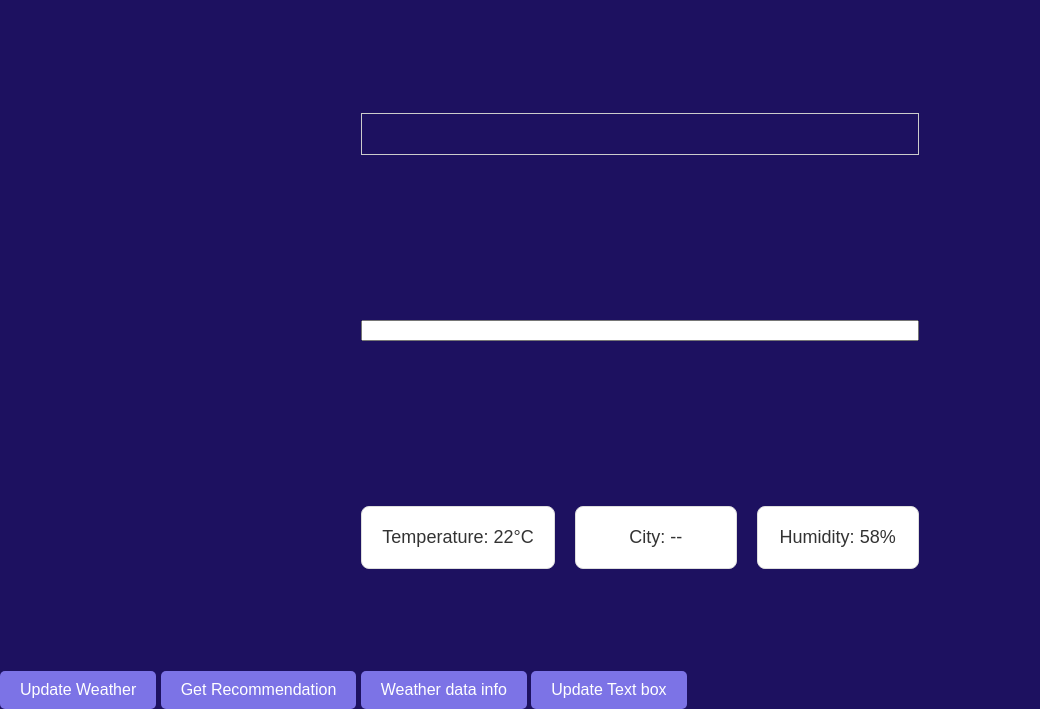
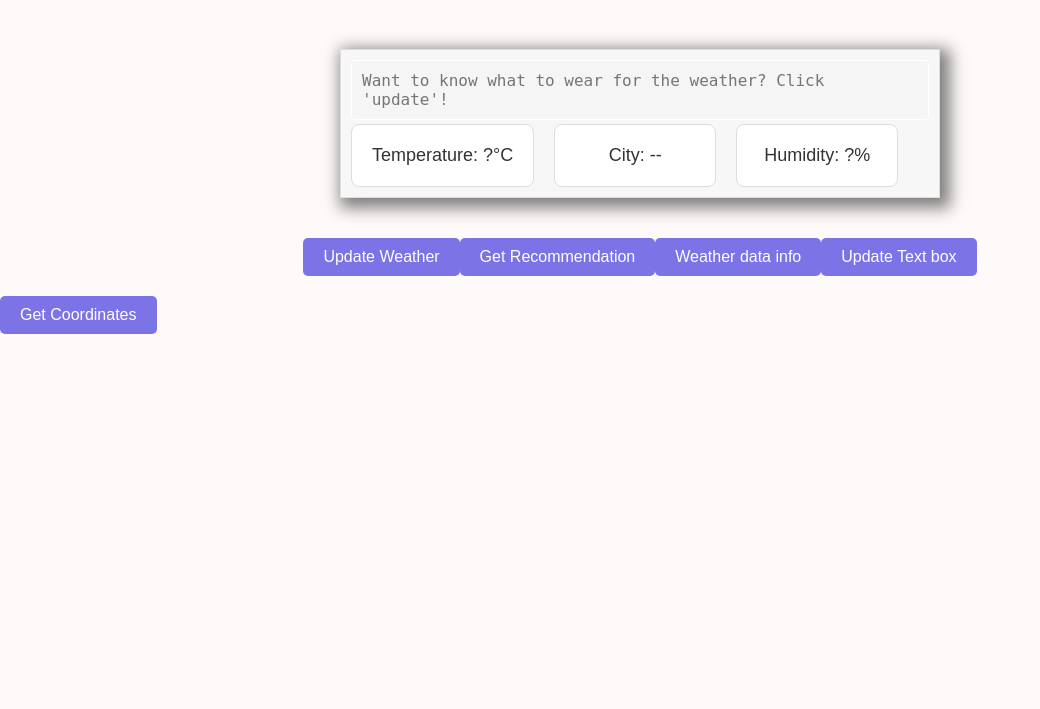
Before and after one commit to AlejandroPelcas/WeatherProject, a Flask app: page / in a window 1280 px wide. Shown: the part 164-873 px from the top of the page, without its empty margins (0-1040 px from the left). After the commit the page ends 498 px from the top, so only its background shows below. Run offline with Flask 3, Linux system fonts and the light colour scheme; data that the repository does not hold is empty.

Commit message:
add coordinate retrieval

```diff
--- a/Weather/static/css/style.css
+++ b/Weather/static/css/style.css
@@ -3,12 +3,12 @@ body {
     font-family: Arial, sans-serif;
     margin: 0;
     padding: 0;
-	background-color: #1d1160;
+	background-color: snow;
 }
 
 /* Header Styles */
 header {
-    background-color: #1d1160;  /* Calming Gray */
+    background-color: snow;  /* Calming Gray */
     color: grey;
     text-align: center;
     padding: 20px;
@@ -31,21 +31,45 @@ h2 {
     padding-top: 100px;
 }
 
-.graph {
+button {
+    padding: auto;
+    padding-left: 5%;
+}
+
+.buttons {
     display: flex;
-    background-color: snow;
-    width: 400px;
-    height: 400px;
+    justify-content: center;
 }
+
 
 /* Dashboard Styles */
 .dashboard {
-    display: grid;
-    justify-content: center;
-    align-items: center;
-    height: 80vh;
-    background-color: #1d1160;
+    width: 100%;
+    max-width: 600px;
+    margin: 20px auto;
+    padding: 10px; /* Padding inside the parent div */
+    border: 1px solid #ddd;
+    background-color: #f7f7f7;
+    box-sizing: border-box; /* Ensure padding doesn't affect width */
+    box-shadow: 5px 5px 15px 5px rgba(0, 0, 0, 0.5); /* Shadow properties */
+
 }
+
+
+
+textarea {
+    width: 100%;
+    min-height: 50px;
+    max-width: 100%;
+    padding: 10px;
+    font-size: 16px;
+    color: black;
+    border: 1px solid white;
+    border-radius: 4px;
+    box-sizing: border-box;
+    resize: none; /* Disable manual resizing */
+
+  }
 
 .dashboard h2 {
     font-size: 32px;
@@ -72,20 +96,6 @@ h2 {
     color: #333;
 }
 
-/* Button Styles (Optional, if you want to add a button in the future) */
-button {
-    background-color: #008CBA;
-    color: white;
-    padding: 10px 20px;
-    border: none;
-    border-radius: 5px;
-    cursor: pointer;
-    font-size: 16px;
-}
-
-button:hover {
-    background-color: #006F8E;
-}
 
 /* Update Button Styles */
 button {
--- a/Weather/static/js/script.js
+++ b/Weather/static/js/script.js
@@ -2,11 +2,36 @@
 document.addEventListener("DOMContentLoaded", function() {
     setTimeout(function() {
         // Simulate data for the metrics
-        document.getElementById('temperature').innerHTML = "<p>Temperature: 22°C</p>";
-        document.getElementById('humidity').innerHTML = "<p>Humidity: 58%</p>";
-        document.getElementById('wind').innerHTML = "<p>Wind Speed: 14 km/h</p>";
-    }, 1000); // Simulate data load with a delay of 1 second
+        document.getElementById('temperature').innerHTML = "<p>Temperature: ?°C</p>";
+        document.getElementById('humidity').innerHTML = "<p>Humidity: ?%</p>";
+        document.getElementById('wind').innerHTML = "<p>Wind Speed: ? km/h</p>";
+    }, 100); // Simulate data load with a delay of 1 second
 });
+
+function onLoad() {
+    console.log("Page is Loaded")
+    fetch('http://127.0.0.1:5000/weather')
+    .then(response => response.json())
+    .then(data => {
+        console.log(data)
+        const temp = data.temperature
+        const city = data.city
+        const humidity = data.humidity
+        fetch(`http://127.0.0.1:5000/recommendation_data?temperature=${temp}&city=${city}&humidity=${humidity}`)
+        .then(response => response.json())
+        .then(data => {
+        // Get the text from the API response
+        const text = data;
+        console.log("This is the data response text" ,data.response)
+        // Get the div container by ID and populate it with the text
+
+        storedData = data.response
+        })
+    })
+    .catch(error => {
+        console.error('Error fetching the text:', error);
+    });
+}
 
 async function showWeatherData() {
     fetch('http://127.0.0.1:5000/info')
@@ -39,14 +64,12 @@ async function fetchRecommendation2() {
 function fetchWeatherData() {
     console.log("You pushed the left button")
     console.debug("Trying to fetch weather")
-
     fetch('http://127.0.0.1:5000/weather')  // URL of your Flask API endpoint
         .then(response => response.json())
         .then(data => {
             // Update the UI with the fetched data
             // Get all the keys
             const keys = Object.keys(data);
-
             // Print the keys
             console.debug(keys);
             document.getElementById('temperature').innerHTML = `<p>Temperature: ${data["temperature"]}°F</p>`;
@@ -54,61 +77,33 @@ function fetchWeatherData() {
 
         })
         .catch(error => {
-            console.debug("We suck")
-            console.error('NOOOO fetching weather data:', error);
             alert("Failed to fetch weather data. Please try again later.");
         });
         alert("success")
 }
 
+function autoResize() {
+    const textarea = document.getElementById('dynamic-textbox');
+    textarea.style.height = 'auto'; // Reset height to auto before calculating
+    textarea.style.height = textarea.scrollHeight + 'px'; //
+    textarea.value = storedData
+}
 function updateTextBox() {
-    const responseBox = document.getElementById('responseBox');
     console.log("Update Text Box")
     if (storedData) {
-        responseBox.value = storedData
+        setTimeout(() => {
+            autoResize();
+                  }, 1000); // Small delay to allow DOM update
+
         console.log("There was an API response")
     } else {
-        responseBox.value = "No Text Val yet"
+        textarea.value = "Value hasn't been fetched yet. Please try again!"
         console.log("No text yet")
     }
 }
 
 document.getElementById('UpdateTextBox').addEventListener('click', updateTextBox);
-
-// Add event listener to the update button
 document.getElementById('updateButton').addEventListener('click', fetchWeatherData);
-
-// Add event listener to update LLM callback for req
 document.getElementById('updateRecommendationButton').addEventListener('click', fetchRecommendation2);
-
-// Fetch data when the page loads (optional)
-// document.addEventListener("DOMContentLoaded", fetchWeatherData);
 document.getElementById('weatherDataInfo').addEventListener('click', showWeatherData)
-
-// When page is loaded fetch the data
-document.addEventListener("DOMContentLoaded", function() {
-    console.log("Page is Loaded")
-    // Fetch the data
-    fetch('http://127.0.0.1:5000/weather')
-    .then(response => response.json())
-    .then(data => {
-        console.log(data)
-        const temp = data.temperature
-        const city = data.city
-        const humidity = data.humidity
-        fetch(`http://127.0.0.1:5000/recommendation_data?temperature=${temp}&city=${city}&humidity=${humidity}`)
-        .then(response => response.json())
-        .then(data => {
-        // Get the text from the API response
-        const text = data;
-        console.log("This is the data response text" ,data.response)
-        // Get the div container by ID and populate it with the text
-        const textContainer = document.getElementById('textContainer');
-        textContainer.innerText = text;  // Insert the text into the div
-        storedData = data.response
-        })
-    })
-    .catch(error => {
-        console.error('Error fetching the text:', error);
-    });
-})
+document.addEventListener("DOMContentLoaded", onLoad)
--- a/Weather/templates/index.html
+++ b/Weather/templates/index.html
@@ -4,21 +4,21 @@
     <meta charset="UTF-8">
     <meta name="viewport" content="width=device-width, initial-scale=1.0">
     <title>Weather Dashboard</title>
-    <!-- <link rel="stylesheet" href="../css/style.css"> -->
     <link rel="icon" href="{{ url_for('static', filename='favicon.png') }}">
     <link rel="stylesheet" href="{{ url_for('static', filename='css/style.css') }}">
 
 </head>
 <body>
     <header>
+        <a href="login"> Login </a>
         <h1> weather </h1>
     </header>
     <main>
         <div class="dashboard">
-            <div id="textContainer" style="padding: 20px; border: 1px solid #ccc; margin-top: 20px;"></div>
-            <input type="text" id="responseBox" readonly/>
-
-            <div class="metrics">
+            <div class="textarea-container">
+                <textarea id="dynamic-textbox" placeholder="Want to know what to wear for the weather? Click 'update'!" disabled></textarea>
+            </div>
+                <div class="metrics">
                 <div class="metric" id="temperature">
                     <p>Temperature: --</p>
                 </div>
@@ -28,19 +28,52 @@
                 <div class="metric" id="humidity">
                     <p>Humidity: --</p>
                 </div>
-                <!--
-                <div class="metric" id="wind">
-                    <p>Wind Speed: --</p>
-                </div> -->
-                <script>         var storedData = null;
-                </script>
+                <script> var storedData = null; </script>
             </div>
         </div>
         <!-- Add an update weather button -->
-         <button id="updateButton"> Update Weather </button>
-         <button id="updateRecommendationButton"> Get Recommendation </button>
-         <button id="weatherDataInfo"> Weather data info </button>
-         <button id="UpdateTextBox"> Update Text box </button>
+         <div class="buttons">
+            <button id="updateButton"> Update Weather </button>
+            <button id="updateRecommendationButton"> Get Recommendation </button>
+            <button id="weatherDataInfo"> Weather data info </button>
+            <button id="UpdateTextBox"> Update Text box </button>
+         </div>
+
+           <button onclick="getLocation()">Get Coordinates</button>
+  <p id="coordinates"></p>
+
+  <script>
+    function getLocation() {
+      if (navigator.geolocation) {
+        navigator.geolocation.getCurrentPosition(showPosition, showError);
+      } else {
+        document.getElementById("coordinates").innerHTML = "Geolocation is not supported by this browser.";
+      }
+    }
+
+    function showPosition(position) {
+      const latitude = position.coords.latitude;
+      const longitude = position.coords.longitude;
+      document.getElementById("coordinates").innerHTML = `Latitude: ${latitude} <br> Longitude: ${longitude}`;
+    }
+
+    function showError(error) {
+      switch(error.code) {
+        case error.PERMISSION_DENIED:
+          document.getElementById("coordinates").innerHTML = "User denied the request for Geolocation.";
+          break;
+        case error.POSITION_UNAVAILABLE:
+          document.getElementById("coordinates").innerHTML = "Location information is unavailable.";
+          break;
+        case error.TIMEOUT:
+          document.getElementById("coordinates").innerHTML = "The request to get user location timed out.";
+          break;
+        case error.UNKNOWN_ERROR:
+          document.getElementById("coordinates").innerHTML = "An unknown error occurred.";
+          break;
+      }
+    }
+  </script>
     </main>
     <!-- <script src="js/script.js"></script> This file path no longer works. New one below-->
     <script src="{{ url_for('static', filename='js/script.js') }}"></script>
```
Also changed, not shown: Weather/main.py (line endings or trailing spaces).
